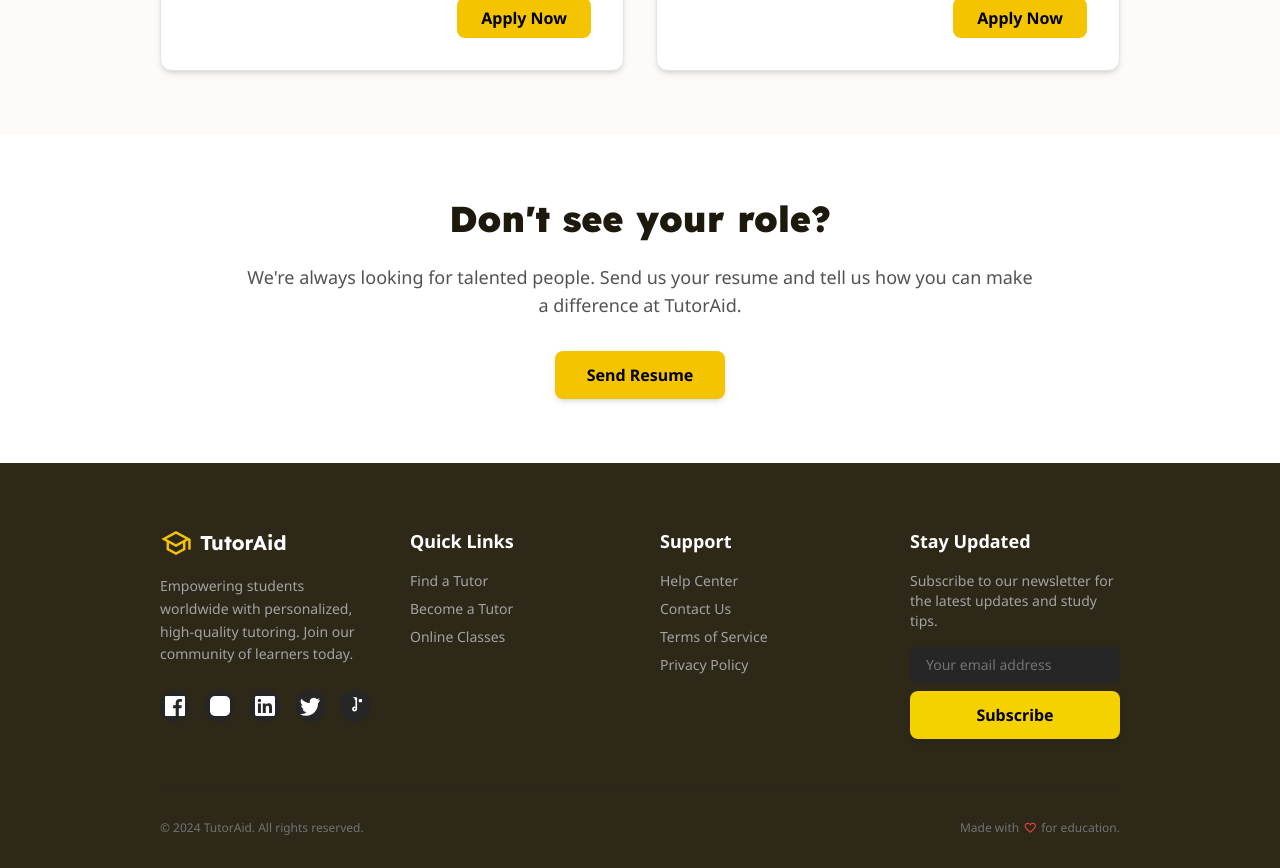
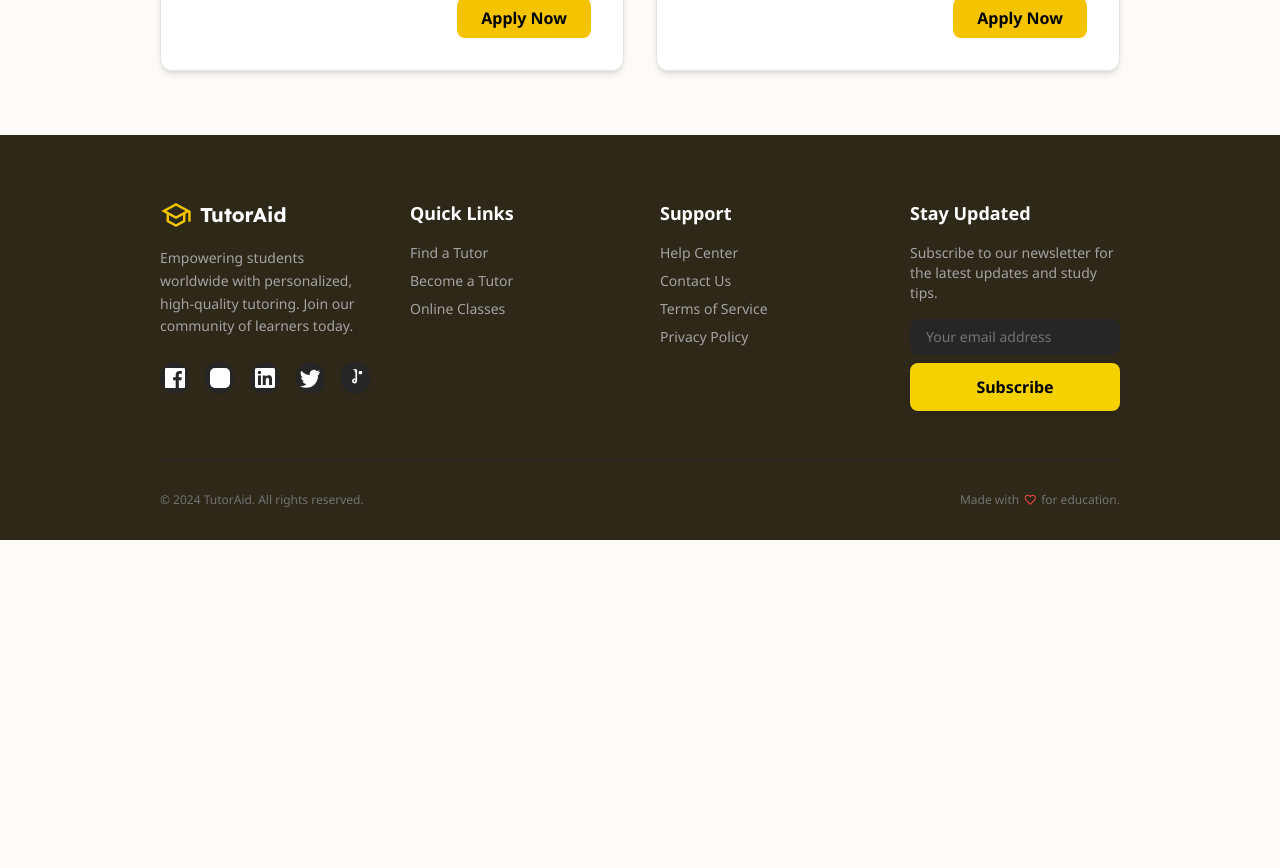
Before and after one commit to tharindunirmala99-cloud/TutorAid, a React (Vite) app: page /careers in a window 1280 px wide. Shown: the part 1400-2268 px from the top of the page. After the commit the page ends 1940 px from the top, so only its background shows below. Built offline with nearby package versions, Linux system fonts and the light colour scheme.

Commit message:
Comment out CTA section in CareersPage for future implementation

```diff
--- a/pages/CareersPage.tsx
+++ b/pages/CareersPage.tsx
@@ -87,7 +87,7 @@ const CareersPage: React.FC = () => {
       </section>
 
       {/* CTA */}
-      <section className="py-16 px-4 md:px-10 lg:px-40 bg-white dark:bg-surface-dark">
+      {/* <section className="py-16 px-4 md:px-10 lg:px-40 bg-white dark:bg-surface-dark">
         <div className="max-w-[800px] mx-auto text-center">
           <h2 className="text-3xl md:text-4xl font-black mb-6 font-display dark:text-white">
             Don't see your role?
@@ -99,7 +99,7 @@ const CareersPage: React.FC = () => {
             Send Resume
           </button>
         </div>
-      </section>
+      </section> */}
     </div>
   );
 };
```
